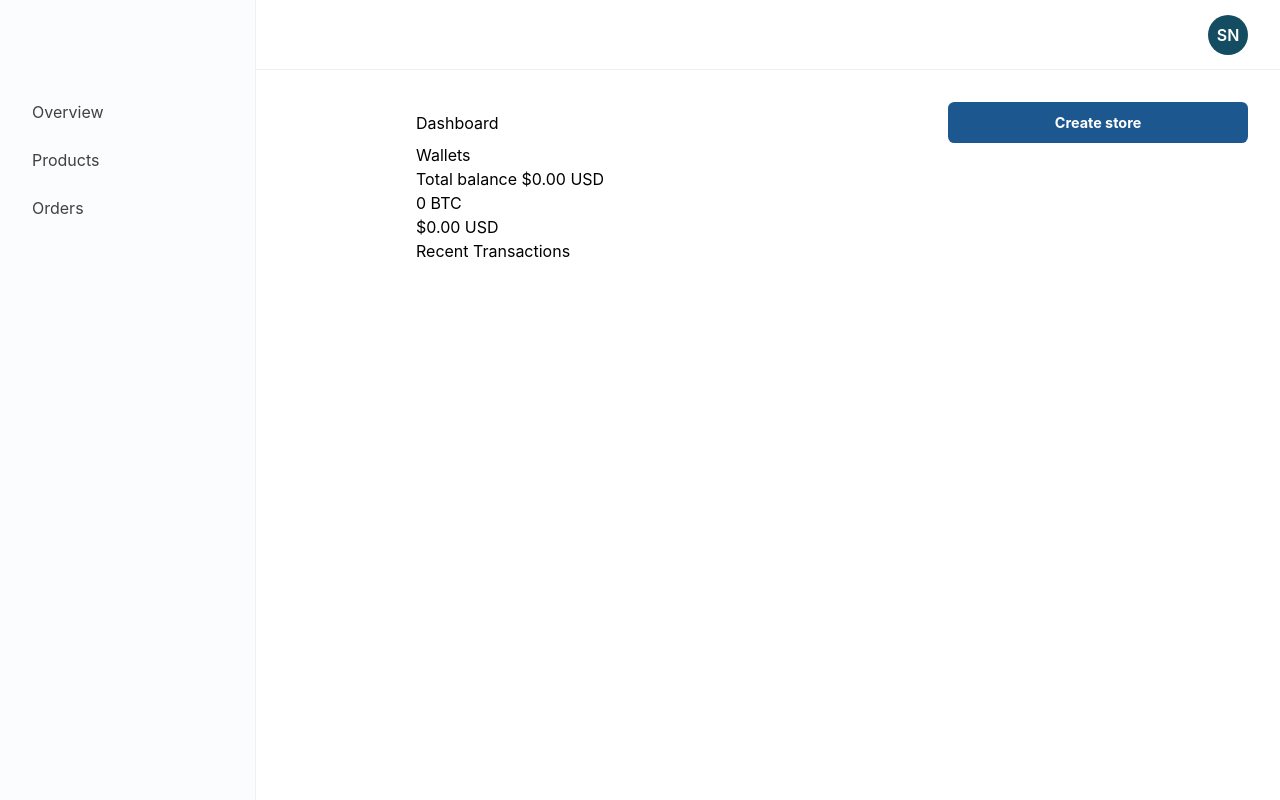
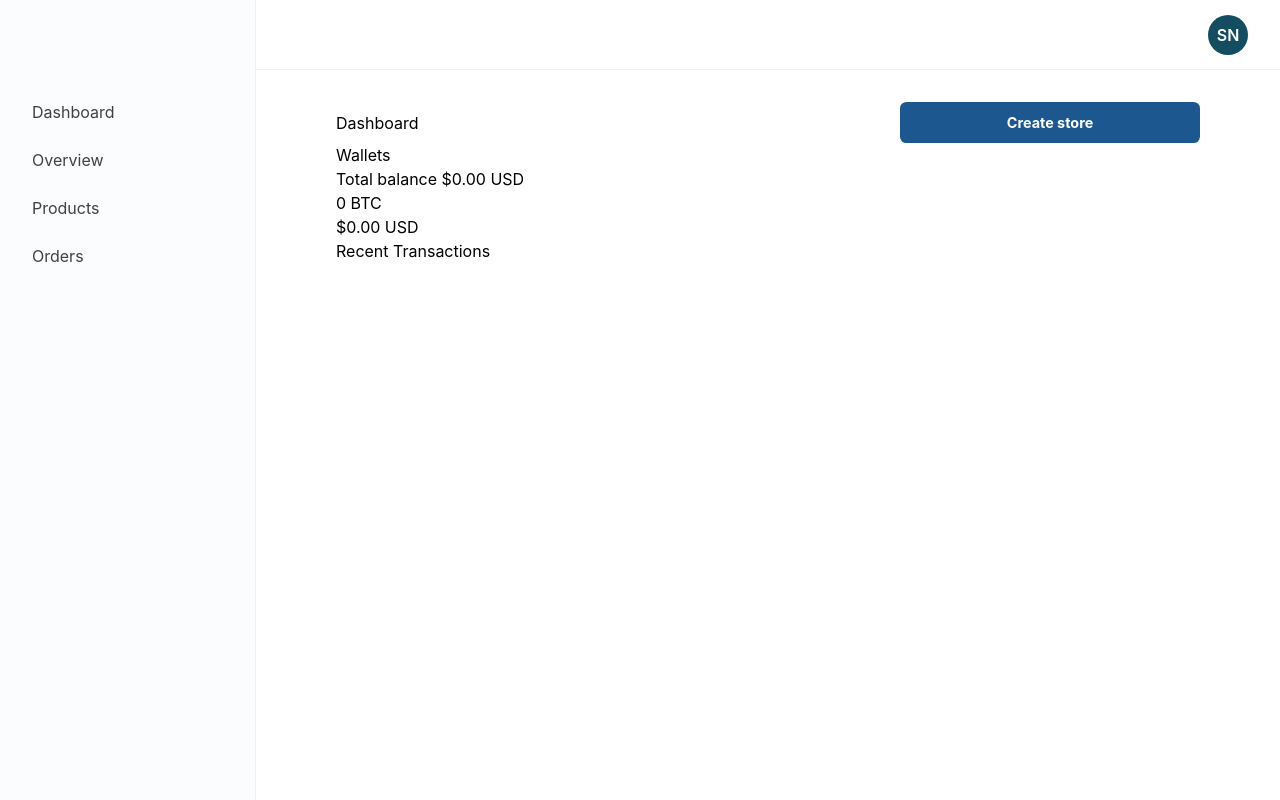
Before and after one commit to Jeezman/tora, a Next.js app in the folder client/: page /dashboard in a window 1280 px wide. Built offline with nearby package versions, Linux system fonts and the light colour scheme.

Commit message:
Update dashboard layout

```diff
--- a/client/components/DashboardLayout.module.css
+++ b/client/components/DashboardLayout.module.css
@@ -42,6 +42,6 @@
 
 .content {
   padding-top: 2rem;
-  padding-left: 10rem;
-  padding-right: 2rem;
+  padding-left: 5rem;
+  padding-right: 5rem;
 }
--- a/client/components/DashboardLayout.tsx
+++ b/client/components/DashboardLayout.tsx
@@ -30,6 +30,9 @@ export const DashboardLayout: FC<DashboardLayoutProps> = ({ children }) => {
       <section className={styles.container}>
         <aside className={styles.sidebar}>
           <div className={styles.sidebar_menu}>
+            <Link href="/dashboard/">
+              <a className={styles.sidebar_menu_item}>Dashboard</a>
+            </Link>
             <Link href="/dashboard/overview/">
               <a className={styles.sidebar_menu_item}>Overview</a>
             </Link>
```
